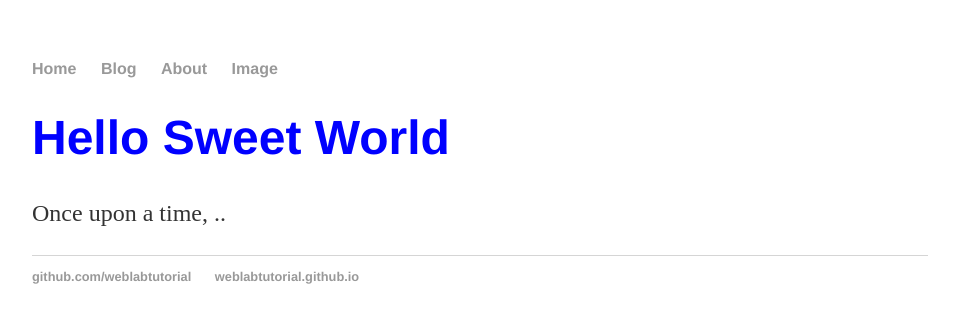
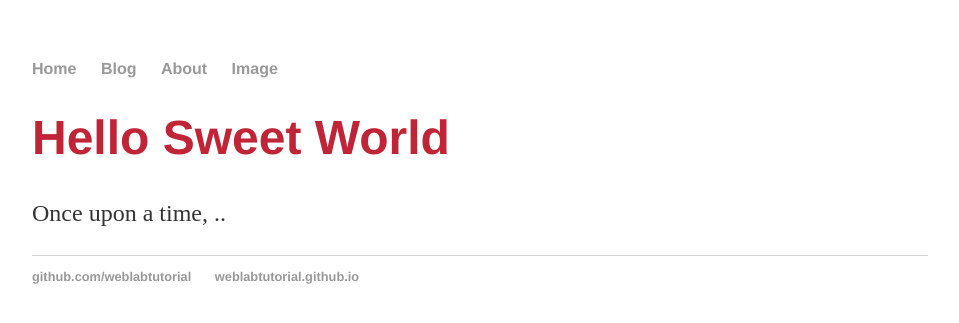
Before and after one commit to Kanaga2004/Kanaga2004.github.io, a Jekyll site: the page built from index.html, in a window 1280 px wide. Shown: the top 323 px of the page, without its empty margins (160-1119 px from the left). Built offline with Jekyll 4.4.1, drawn with Linux system fonts in a browser that asks for light colours.

Commit message:
Update main.css

```diff
--- a/css/main.css
+++ b/css/main.css
@@ -6,7 +6,7 @@ body {
 h1 {
  font-size: 3em;
  font-family:'Helvetica', 'Arial', 'Sans-Serif';
- color: blue !Important;
+ color: #c02537 !Important;
 }
 p {
  font-size: 1.5em;
```
